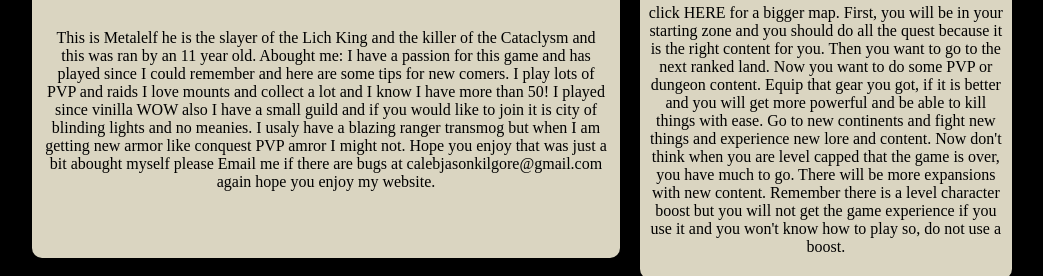
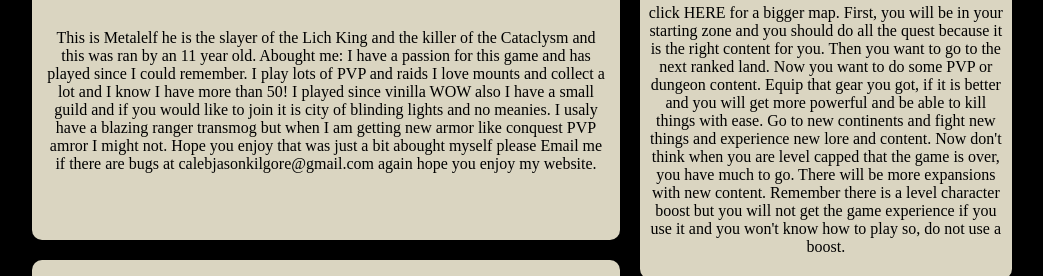
Before and after one commit to calebkilgore/calebkilgore.github.io, a plain HTML site: page index.html in a window 1280 px wide. Shown: the part 821-1097 px from the top of the page, without its empty margins (118-1161 px from the left). Drawn offline with Linux system fonts and the light colour scheme.

Commit message:
Update index.html

```diff
--- a/index.html
+++ b/index.html
@@ -47,7 +47,7 @@
       <section class="left-col">
         <h3>Author</h3>
         <img src="http://x16-18-15-24-25.herokuapp.com/http://render-api-us.worldofwarcraft.com/static-render/us/stormreaver/100/59552356-profilemain.jpg?alt=/wow/static/images/2d/profilemain/class/6-0.jpg">
-<p>This is Metalelf he is the slayer of the Lich King and the killer of the Cataclysm and this was ran by an 11 year old. Abought me: I have a passion for this game and has played since I could remember and here are some tips for new comers. I play lots of PVP and raids I love mounts and collect a lot and I know I have more than 50! I played since vinilla WOW also I have a small guild and if you would like to join it is city of blinding lights and no meanies. I usaly have a blazing ranger transmog but when I am getting new armor like conquest PVP amror I might not. Hope you enjoy that was just a bit abought myself please Email me if there are bugs at calebjasonkilgore@gmail.com again hope you enjoy my website. </p></p>
+<p>This is Metalelf he is the slayer of the Lich King and the killer of the Cataclysm and this was ran by an 11 year old. Abought me: I have a passion for this game and has played since I could remember. I play lots of PVP and raids I love mounts and collect a lot and I know I have more than 50! I played since vinilla WOW also I have a small guild and if you would like to join it is city of blinding lights and no meanies. I usaly have a blazing ranger transmog but when I am getting new armor like conquest PVP amror I might not. Hope you enjoy that was just a bit abought myself please Email me if there are bugs at calebjasonkilgore@gmail.com again hope you enjoy my website. </p></p>
       </section>
       <aside class="sidebar">
       <h3>Leveling</h3>
```
